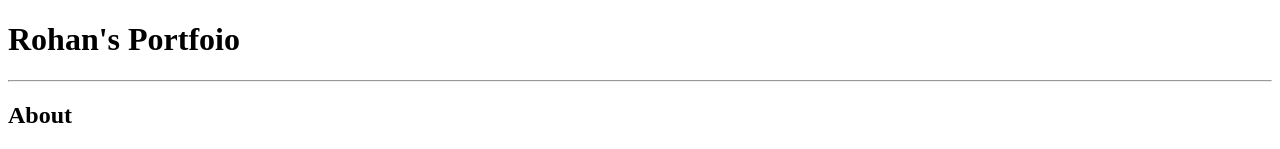
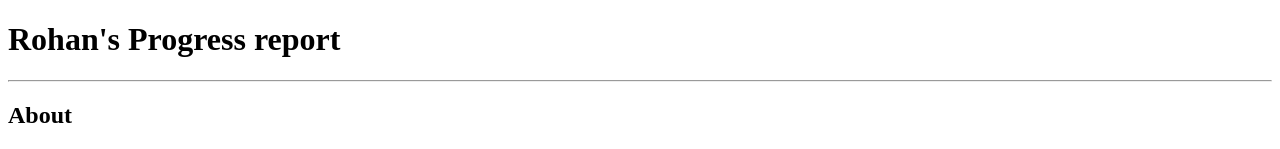
Before and after one commit to RohanHazra/Portfolio, a plain HTML site: page index.html in a window 1280 px wide. Shown: the top 149 px of the page. Drawn offline with Linux system fonts and the light colour scheme.

Commit message:
Update index.html

```diff
--- a/index.html
+++ b/index.html
@@ -6,7 +6,7 @@
     <title>Document</title>
 </head>
 <body>
-    <h1>Rohan's Portfoio</h1>
+    <h1>Rohan's Progress report</h1>
     <hr/>
 <h2>About</h2>
 <p>
```
